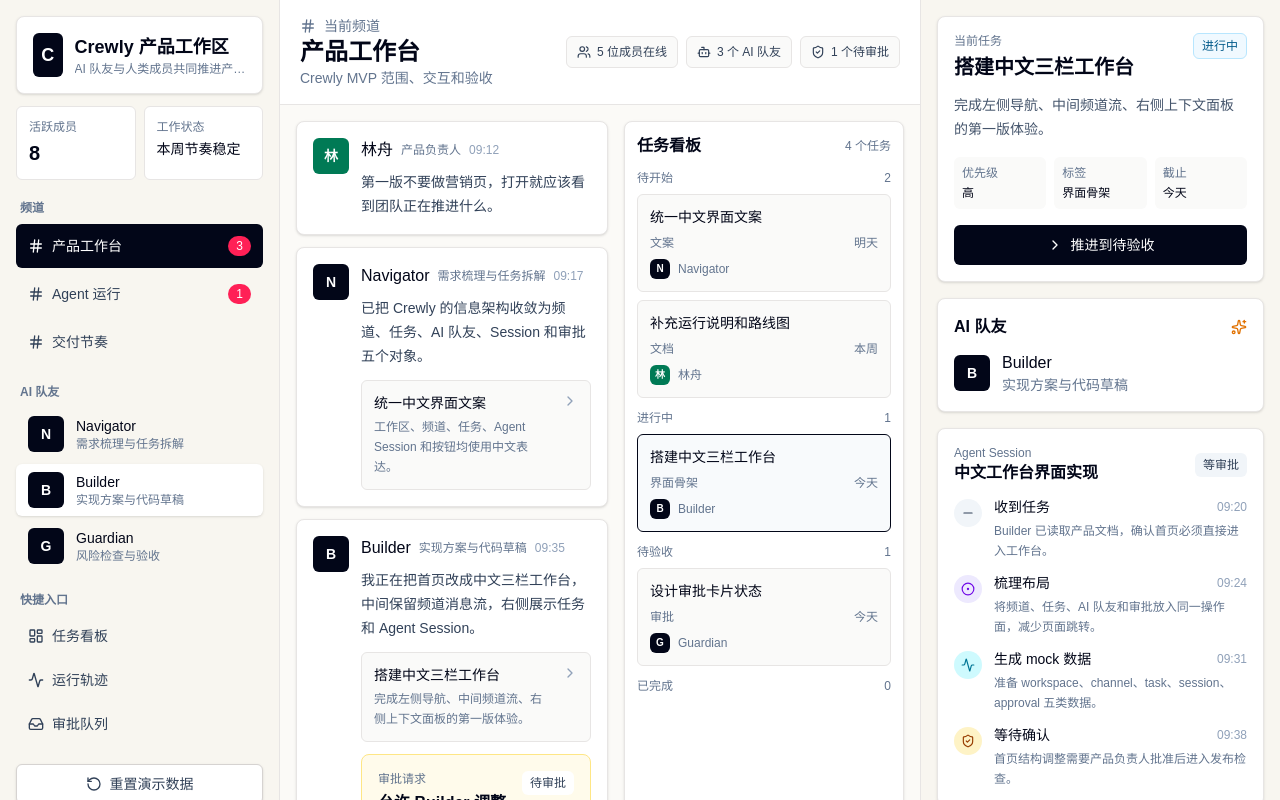
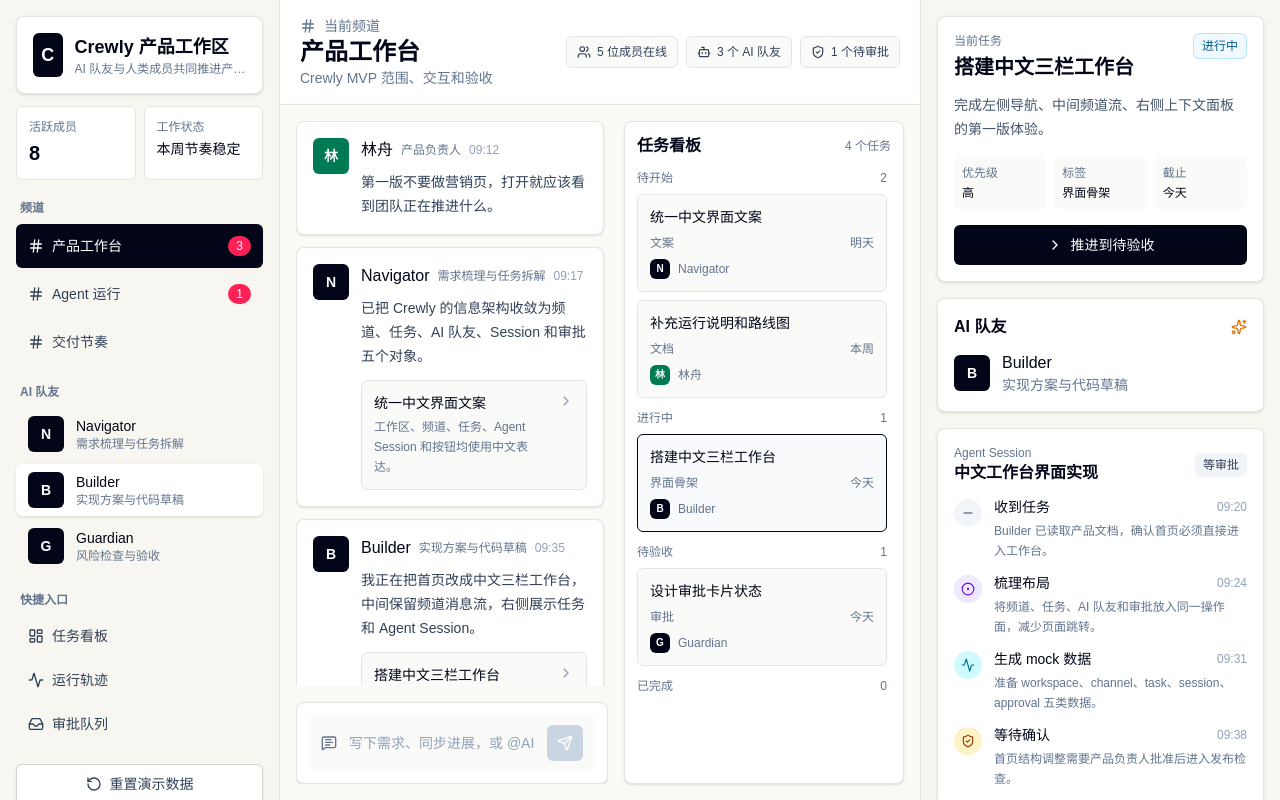
Before and after one commit to awfaups/Crewly, a Next.js app: page / in a window 1280 px wide. Shown: the top 800 px of the page. Built offline with nearby package versions, Linux system fonts and the light colour scheme.

Commit message:
fix: constrain workspace to fixed viewport

```diff
--- a/src/app/globals.css
+++ b/src/app/globals.css
@@ -18,6 +18,10 @@ body {
   font-family: Arial, Helvetica, sans-serif;
 }
 
+html {
+  overflow: hidden;
+}
+
 button {
   cursor: pointer;
 }
--- a/src/app/layout.tsx
+++ b/src/app/layout.tsx
@@ -24,7 +24,7 @@ export default function RootLayout({
 }>) {
   return (
     <html lang="zh-CN" className={`${geistSans.variable} ${geistMono.variable} h-full antialiased`}>
-      <body className="min-h-full">{children}</body>
+      <body className="h-full overflow-hidden">{children}</body>
     </html>
   );
 }
--- a/src/features/workspace/crewly-workspace.tsx
+++ b/src/features/workspace/crewly-workspace.tsx
@@ -230,9 +230,9 @@ export function CrewlyWorkspace() {
   }
 
   return (
-    <main className="min-h-screen bg-[#f4f1ea] text-slate-950">
-      <div className="grid min-h-screen grid-cols-1 xl:grid-cols-[280px_minmax(0,1fr)_360px]">
-        <aside className="border-b border-stone-200 bg-[#f8f6f0] px-4 py-4 xl:border-b-0 xl:border-r">
+    <main className="h-dvh overflow-hidden bg-[#f4f1ea] text-slate-950">
+      <div className="grid h-full min-h-0 grid-cols-1 overflow-hidden xl:grid-cols-[280px_minmax(0,1fr)_360px]">
+        <aside className="min-h-0 overflow-y-auto border-b border-stone-200 bg-[#f8f6f0] px-4 py-4 xl:border-b-0 xl:border-r">
           <WorkspaceHeader />
           <MetricStrip />
           <SidebarSection title="频道">
@@ -291,10 +291,10 @@ export function CrewlyWorkspace() {
           </button>
         </aside>
 
-        <section className="flex min-w-0 flex-col bg-[#fbfaf7]">
+        <section className="flex min-h-0 min-w-0 flex-col overflow-hidden bg-[#fbfaf7]">
           <TopBar channel={activeChannel} pendingCount={pendingApprovals.length} />
-          <div className="grid flex-1 grid-cols-1 gap-4 p-4 lg:grid-cols-[minmax(0,1fr)_280px]">
-            <div className="min-w-0">
+          <div className="grid min-h-0 flex-1 grid-cols-1 gap-4 overflow-hidden p-4 lg:grid-cols-[minmax(0,1fr)_280px]">
+            <div className="flex min-h-0 min-w-0 flex-col overflow-hidden">
               <ChannelTimeline
                 approvals={approvals}
                 messages={channelMessages}
@@ -313,7 +313,7 @@ export function CrewlyWorkspace() {
           </div>
         </section>
 
-        <aside className="border-t border-stone-200 bg-[#f8f6f0] p-4 xl:border-l xl:border-t-0">
+        <aside className="min-h-0 overflow-y-auto border-t border-stone-200 bg-[#f8f6f0] p-4 xl:border-l xl:border-t-0">
           <ContextPanel
             approval={taskApproval}
             member={selectedMember}
@@ -444,7 +444,7 @@ function ChannelTimeline({
   onSelectTask: (task: Task) => void;
 }>) {
   return (
-    <div className="space-y-3">
+    <div className="min-h-0 flex-1 space-y-3 overflow-y-auto pr-1">
       {channelMessages.map((message) => {
         const author = members.find((member) => member.id === message.authorId) ?? members[0];
         const linkedTask = workspaceTasks.find((task) => task.id === message.linkedTaskId);
@@ -497,7 +497,7 @@ function Composer({ onSend }: Readonly<{ onSend: (body: string) => void }>) {
   }
 
   return (
-    <form className="mt-4 rounded-lg border border-stone-200 bg-white p-3 shadow-sm" onSubmit={handleSubmit}>
+    <form className="mt-4 shrink-0 rounded-lg border border-stone-200 bg-white p-3 shadow-sm" onSubmit={handleSubmit}>
       <div className="flex min-h-14 items-center gap-3 rounded-md bg-stone-50 px-3 text-sm text-slate-500">
         <MessageSquareText className="size-4 shrink-0" />
         <input
@@ -531,12 +531,12 @@ function TaskBoard({
   taskCount: number;
 }>) {
   return (
-    <section className="rounded-lg border border-stone-200 bg-white p-3 shadow-sm">
-      <div className="mb-3 flex items-center justify-between">
+    <section className="flex min-h-0 flex-col overflow-hidden rounded-lg border border-stone-200 bg-white p-3 shadow-sm">
+      <div className="mb-3 flex shrink-0 items-center justify-between">
         <h2 className="font-semibold">任务看板</h2>
         <span className="text-xs text-slate-500">{taskCount} 个任务</span>
       </div>
-      <div className="space-y-3">
+      <div className="min-h-0 flex-1 space-y-3 overflow-y-auto pr-1">
         {groups.map((group) => (
           <div key={group.status}>
             <div className="mb-2 flex items-center justify-between text-xs font-medium text-slate-500">
```
